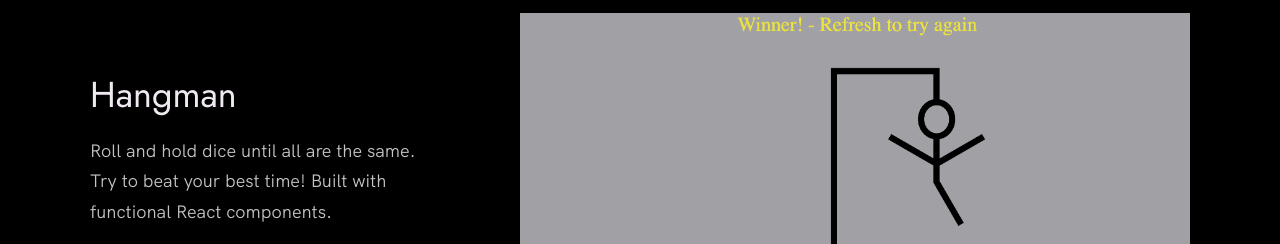
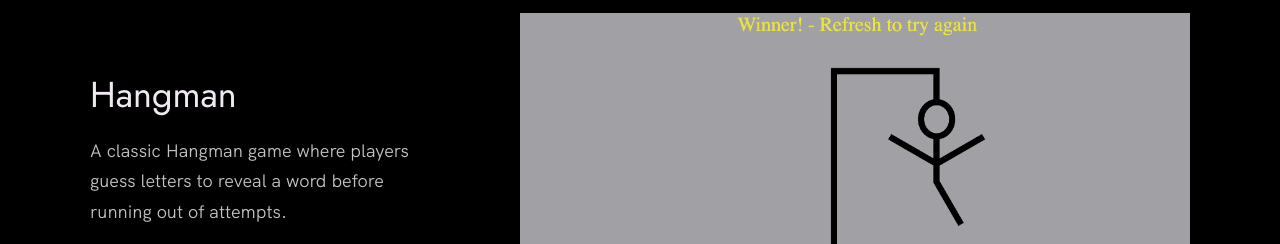
Before and after one commit to Mdowel/portfolio, a website built with Vite: page index.html in a window 1280 px wide. Shown: the part 7560-7804 px from the top of the page. Built offline with nearby package versions, Linux system fonts and the light colour scheme.

Commit message:
update hangman description

```diff
--- a/index.html
+++ b/index.html
@@ -371,8 +371,7 @@
             <div class="work__text">
               <h3>Hangman</h3>
               <p>
-                Roll and hold dice until all are the same. Try to beat your best time!
-                Built with functional React components.
+                A classic Hangman game where players guess letters to reveal a word before running out of attempts.
               </p>
               <ul class="work__list">
                 <li>React</li>
```
